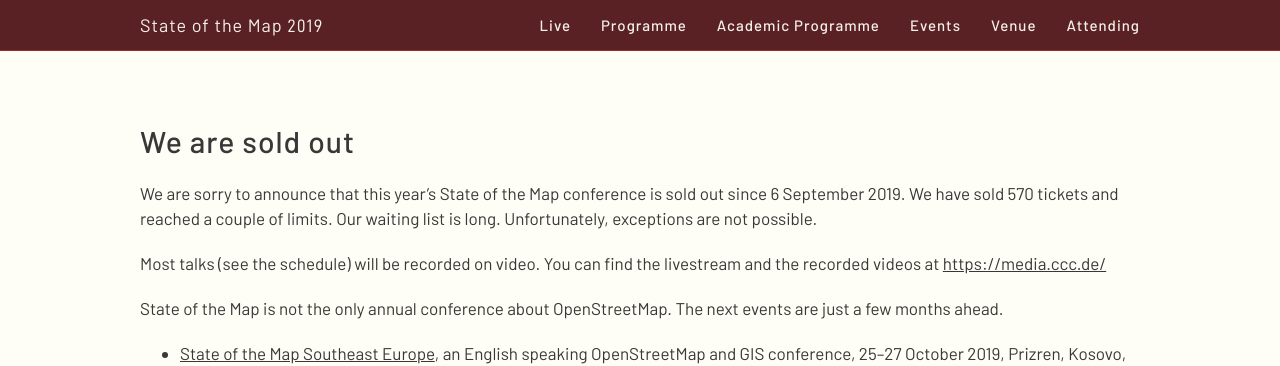
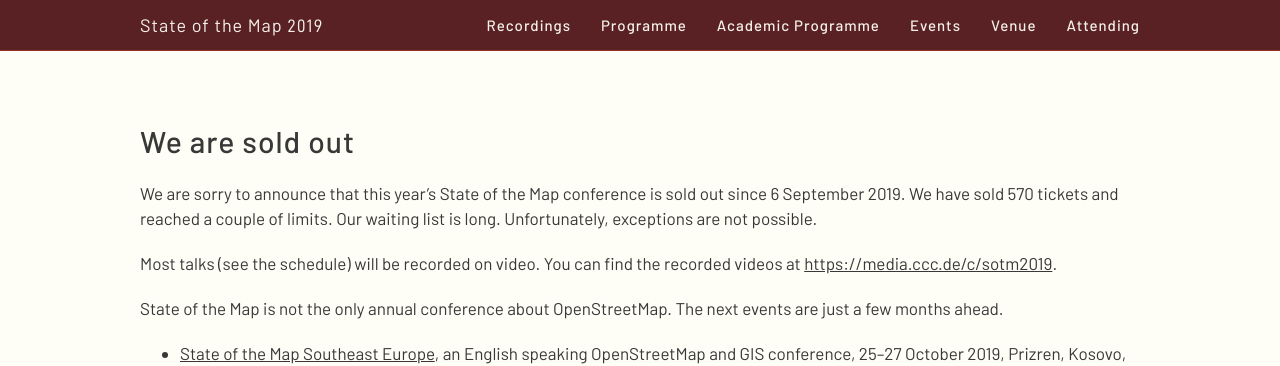
Before and after one commit to openstreetmap/stateofthemap-2019, a Jekyll site: the page built from tickets/index.md, in a window 1280 px wide and 1197 px high. Shown: the top 366 px of the window. Built offline with Jekyll 4.4.1, drawn with Linux system fonts in a browser that asks for light colours.

Commit message:
no live streaming anymore, just recordings
corrected link to sotm recordings directly aswell

```diff
--- a/_includes/nav.html
+++ b/_includes/nav.html
@@ -29,9 +29,9 @@
                     </li>-->
                     <li>
                       {% if page.role == 'index' %}
-                        <a class="page-scroll" href="#streaming">Live</a>
+                        <a class="page-scroll" href="#streaming">Recordings</a>
                       {% else %}
-                        <a class="" href="{{site.baseurl}}/#streaming">Live</a>
+                        <a class="" href="{{site.baseurl}}/#streaming">Recordings</a>
                       {% endif %}
                     </li>
                     <li>
--- a/_includes/video.html
+++ b/_includes/video.html
@@ -1,10 +1,7 @@
 <section class="center page" id="streaming">
 	<div class="limiter pad4y">
-    <h1 class="pad2y">Live Streams</h1>
+    <h1 class="pad2y">Recordings</h1>
     <div class="pad2y">
-      <p>
-				Follow the State of the Map sessions live on <a href="https://streaming.media.ccc.de/sotm2019/">streaming.media.ccc.de/sotm2019</a>.
-			</p>
 			<p>
 				Recorded sessions are available at <a href="https://media.ccc.de/c/sotm2019">media.ccc.de/c/sotm2019</a>.
 			</p>
--- a/tickets/index.md
+++ b/tickets/index.md
@@ -8,7 +8,7 @@
 
 We are sorry to announce that this year's State of the Map conference is sold out since 6 September 2019. We have sold 570 tickets and reached a couple of limits. Our waiting list is long. Unfortunately, exceptions are not possible.
 
-Most talks (see the schedule) will be recorded on video. You can find the livestream and the recorded videos at [https://media.ccc.de/](https://media.ccc.de/)
+Most talks (see the schedule) will be recorded on video. You can find the recorded videos at [https://media.ccc.de/c/sotm2019](https://media.ccc.de/c/sotm2019).
 
 State of the Map is not the only annual conference about OpenStreetMap. The next events are just a few months ahead.
 
```
